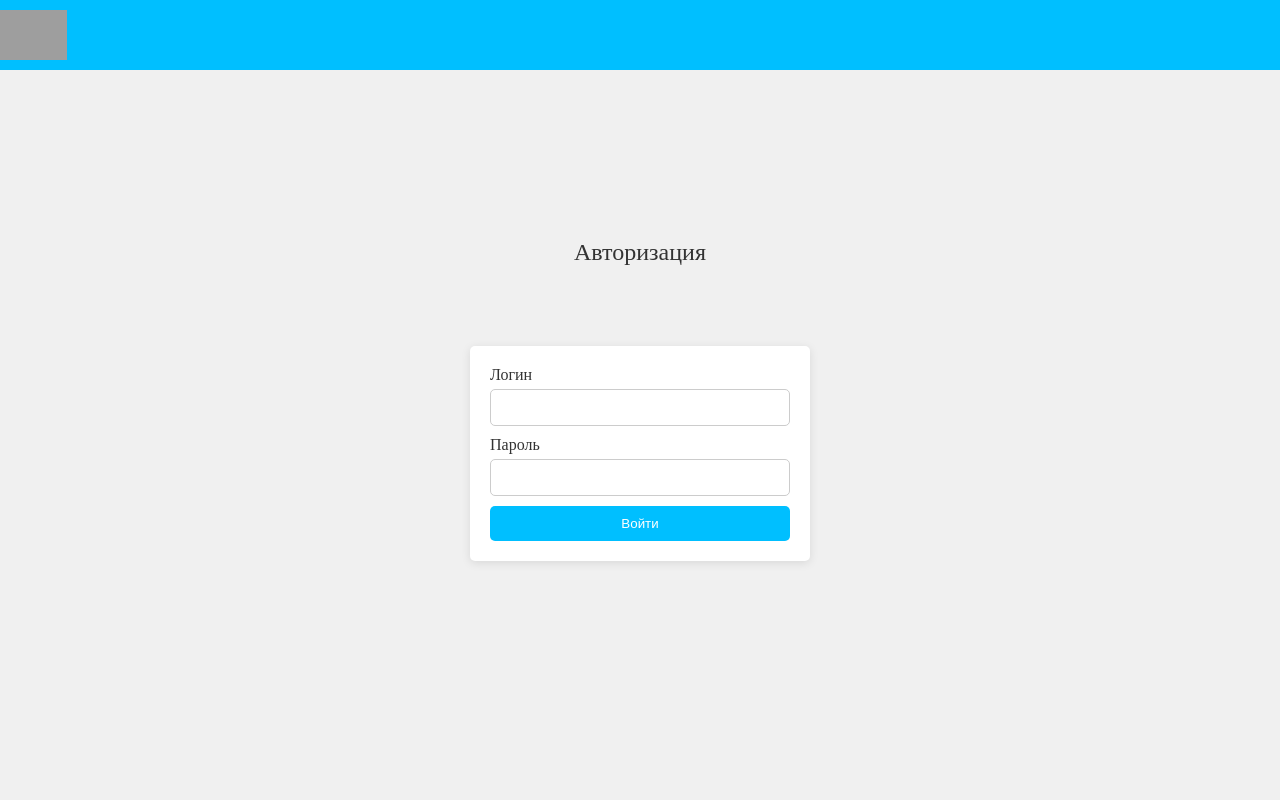
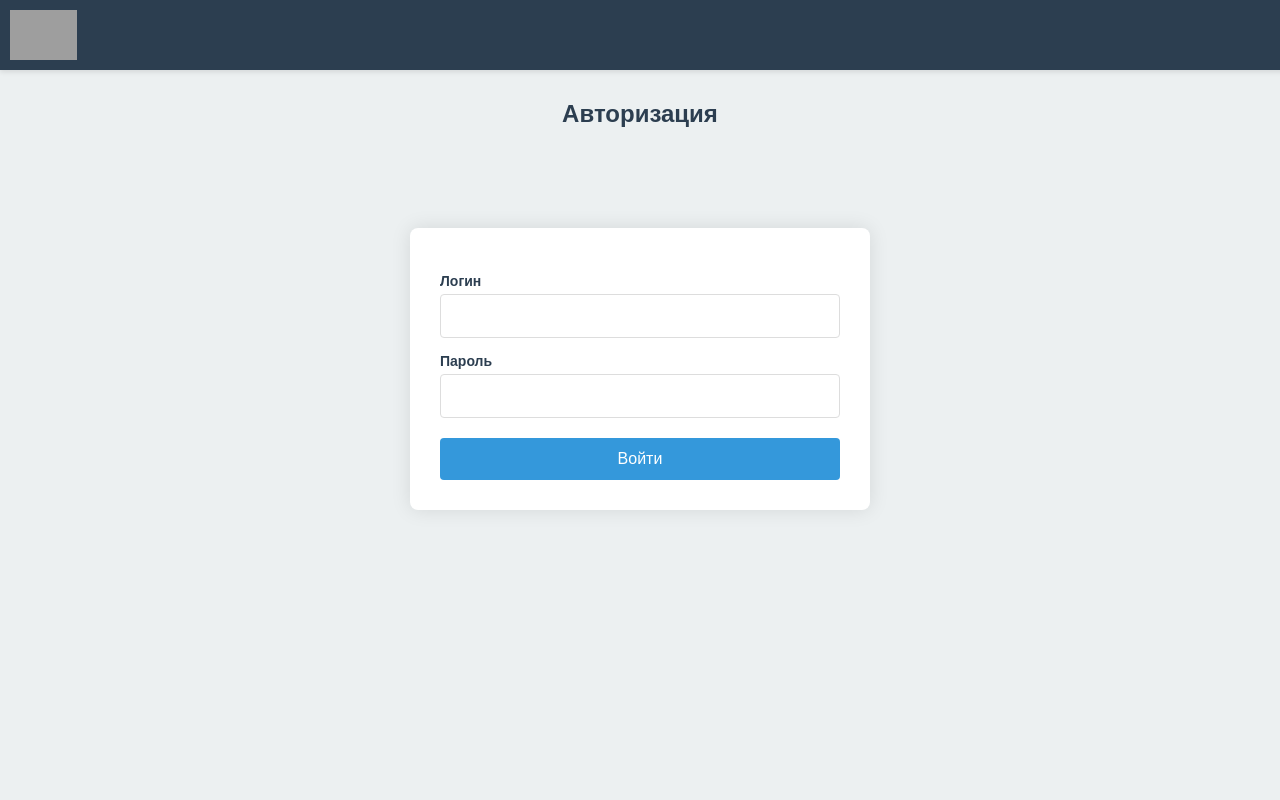
Before and after one commit to Yashinkek/trainingcenter, a Django app: page /authorization in a window 1280 px wide. Run offline with Django 5.2, Linux system fonts and the light colour scheme; grey boxes are pictures that could not be loaded.

Commit message:
authorization and print

```diff
--- a/TrainingCenterDjango/app_main/forms.py
+++ b/TrainingCenterDjango/app_main/forms.py
@@ -15,6 +15,9 @@ class authorization_form(ModelForm):
     class Meta:
         model = users
         fields = ["login", "password"]
+        widgets = {
+            'password': forms.PasswordInput(),
+        }
 
 class registration_groups_form(ModelForm):
     class Meta:
--- a/TrainingCenterDjango/app_main/templates/app_main/authorization.html
+++ b/TrainingCenterDjango/app_main/templates/app_main/authorization.html
@@ -5,75 +5,148 @@
     <meta charset="UTF-8">
     <title>Авторизация</title>
        <style>
-        body {
-            margin: 0; /* Убираем отступы по умолчанию */
-            display: flex; /* Используем flex для центрирования содержимого */
-            flex-direction: column; /* Располагаем элементы по вертикали */
-            justify-content: center; /* Центрируем по вертикали */
-            align-items: center; /* Центрируем по горизонтали */
-            height: 100vh; /* Высота на весь экран */
-            background-color: #f0f0f0; /* Фоновый цвет страницы */
+    /* Общие стили */
+    html, body {
+        margin: 0;
+        padding: 0;
+        width: 100%;
+        height: 100%;
+        overflow-x: hidden;
+        font-family: Arial, sans-serif;
+        background-color: var(--light-gray);
     }
+
+    :root {
+        --primary-color: #2c3e50;
+        --secondary-color: #3498db;
+        --accent-color: #e74c3c;
+        --success-color: #27ae60;
+        --warning-color: #f39c12;
+        --light-gray: #ecf0f1;
+        --dark-gray: #7f8c8d;
+        --white: #ffffff;
+    }
+
     .header {
-            background-color: #00BFFF; /* Лазурный цвет */
-            width: 100%; /* Ширина 100% */
-            display: flex; /* Используем flex для выравнивания элементов */
-            align-items: center; /* Центрируем по вертикали */
-            padding: 10px; /* Добавляем немного внутреннего отступа */
-            position: absolute; /* Фиксируем заголовок в верхней части страницы */
-            top: 0; /* Прикрепляем к верхней части */
+        width: 100%;
+        display: flex;
+        align-items: center;
+        padding: 10px;
+        position: fixed;
+        top: 0;
+        z-index: 1000;
+        background-color: var(--primary-color);
+        box-shadow: 0 2px 5px rgba(0,0,0,0.1);
     }
+
     .header img {
-            max-height: 50px; /* Ограничиваем высоту изображения */
-            margin-right: 10px; /* Отступ справа от изображения */
+        max-height: 50px;
+        margin-right: 10px;
     }
+
     .header a {
-            text-decoration: none; /* Убираем подчеркивание */
-            color: white; /* Цвет текста */
-            padding: 10px 20px; /* Внутренние отступы для кнопок */
-            border-radius: 5px; /* Закругленные углы для кнопок */
-            transition: background-color 0.3s; /* Плавный переход цвета фона */
-            margin-left: 10px; /* Отступ между ссылками */
+        text-decoration: none;
+        transition: background-color 0.3s;
+        margin-left: 30px;
+        color: var(--white);
+        background-color: var(--secondary-color);
+        border-radius: 4px;
+        padding: 8px 15px;
     }
+
     .header a:hover {
-            background-color: #0099CC; /* Цвет ссылки при наведении */
+        background-color: #2980b9;
     }
+
+    .header a.select {
+        color: var(--white);
+        background-color: var(--warning-color);
+    }
+
+    .header a.select:hover {
+        background-color: #e67e22;
+    }
+
+    /* Стили для формы */
     .login-form {
-            background-color: white; /* Фоновый цвет формы */
-            padding: 20px; /* Внутренние отступы формы */
-            border-radius: 5px; /* Закругленные углы формы */
-            box-shadow: 0 2px 10px rgba(0, 0, 0, 0.1); /* Тень для формы */
-            margin-top: 60px; /* Отступ сверху для формы, чтобы отделить от заголовка */
-            width: 300px; /* Ширина формы */
+        max-width: 400px;
+        width: 100%;
+        margin: 120px auto 0;
+        padding: 30px;
+        background: var(--white);
+        border-radius: 8px;
+        box-shadow: 0 0 20px rgba(0, 0, 0, 0.1);
     }
+
+    .form-title {
+        text-align: center;
+        font-size: 24px;
+        font-weight: bold;
+        color: var(--primary-color);
+        margin-top: 100px;
+        margin-bottom: -20px;
+    }
+
     .login-form label {
-            margin-bottom: 5px; /* Отступ снизу для меток */
-            display: block; /* Делаем метки блочными элементами для переноса на новую строку */
-            color: #333; /* Цвет текста меток */
+        display: block;
+        margin: 15px 0 5px;
+        color: var(--primary-color);
+        font-size: 14px;
+        font-weight: bold;
     }
+
     .login-form input {
-            margin-bottom: 10px; /* Отступ между полями ввода */
-            padding: 10px; /* Внутренние отступы в полях ввода */
-            width: calc(100% - 22px); /* Ширина полей ввода на всю ширину формы с учетом отступов */
-            border: 1px solid #ccc; /* Граница полей ввода */
-            border-radius: 5px; /* Закругленные углы полей ввода */
+        width: 100%;
+        padding: 12px 15px;
+        border: 1px solid #ddd;
+        border-radius: 4px;
+        font-size: 16px;
+        transition: border 0.3s;
+        box-sizing: border-box;
     }
+
+    .login-form input:focus {
+        border-color: var(--secondary-color);
+        outline: none;
+        box-shadow: 0 0 5px rgba(52, 152, 219, 0.5);
+    }
+
     .login-form button {
-            padding: 10px; /* Внутренние отступы кнопки */
-            width: 100%; /* Ширина кнопки на всю ширину формы */
-            background-color: #00BFFF; /* Цвет кнопки */
-            color: white; /* Цвет текста кнопки */
-            border: none; /* Убираем границу кнопки */
-            border-radius: 5px; /* Закругленные углы кнопки */
-            cursor: pointer; /* Курсор при наведении на кнопку */
+        width: 100%;
+        padding: 12px;
+        margin-top: 20px;
+        background-color: var(--secondary-color);
+        color: white;
+        border: none;
+        border-radius: 4px;
+        font-size: 16px;
+        cursor: pointer;
+        transition: background-color 0.3s;
     }
+
     .login-form button:hover {
-            background-color: #0099CC; /* Цвет кнопки при наведении */
+        background-color: #2980b9;
     }
+
+    /* Стили для сообщений об ошибках */
+    .errorlist {
+        color: var(--accent-color);
+        margin: 0;
+        padding: 0;
+        list-style: none;
+        font-size: 14px;
+    }
+
+    /* Адаптивность */
+    @media (max-width: 480px) {
+        .login-form {
+            margin: 100px 15px 0;
+            padding: 20px;
+        }
+
         .form-title {
-            font-size: 24px; /* Размер шрифта заголовка */
-            margin-bottom: 20px; /* Отступ снизу для заголовка */
-            color: #333; /* Цвет текста заголовка */
+            margin-top: 80px;
+        }
     }
 </style>
 </head>
@@ -90,6 +163,11 @@
     {{ form.login }}
     <label>Пароль</label>
     {{ form.password }}
+    {% if error_message %}
+    <div class="error-message" style="color: var(--accent-color); margin-top: 10px;">
+        {{ error_message }}
+    </div>
+    {% endif %}
     <br>
     <button type="submit">Войти</button>
 </form>
--- a/TrainingCenterDjango/app_main/templates/app_main/print.html
+++ b/TrainingCenterDjango/app_main/templates/app_main/print.html
@@ -463,9 +463,9 @@
         // Получаем выбранный шаблон
         var selectedTemplate = $('input[name="template"]:checked').val();
 
-            // Открываем новое окно для печати с передачей выбранных ID и шаблона
-            var printUrl = '/print/students/?ids=' + selectedIds.join(',') + '&template=' + selectedTemplate;
-            window.open(printUrl, '_blank');
+        // Используем правильный URL из вашего urlpatterns
+        var printUrl = '/export-student-to-pdf/?ids=' + selectedIds.join(',') + '&template=' + selectedTemplate;
+        window.location.href = printUrl;
     });
 
     // Обработка выделения всех чекбоксов
--- a/TrainingCenterDjango/app_main/urls.py
+++ b/TrainingCenterDjango/app_main/urls.py
@@ -15,6 +15,8 @@ urlpatterns = [
     path('add_group/', views.add_group, name='add_group'),
     path('monitoring', views.monitoring, name='monitoring'),
     path('print', views.print, name='print'),
+path('export-student-to-pdf/', views.export_student_to_pdf, name='export_student_to_pdf'),
+path('print/students/', views.export_student_to_pdf, name='print_students'),
     path('registration_students', views.registration_students, name='registration_students'),
     path('delete_student/', views.delete_student, name='delete_student'),
     path('edit_student/', views.edit_student, name='edit_student'),
@@ -23,5 +25,5 @@ urlpatterns = [
     path('delete_organization/', views.delete_organization, name='delete_organization'),
     path('edit_organization/', views.edit_organization, name='edit_organization'),
     path('add_organization/', views.add_organization, name='add_organization'),
-    path('registration', views.registration, name='registration')
+    path('registration', views.registration, name='registration'),
 ]
--- a/TrainingCenterDjango/app_main/views.py
+++ b/TrainingCenterDjango/app_main/views.py
@@ -1,11 +1,17 @@
-from django.shortcuts import render
+from django.shortcuts import render, redirect
 from .models import students, groups, organizations, users, logs, group_composition
 #from .forms import create_groups_form, authorization_form, views_students_form, delete_groups_form
 from .services import create_group_service, authorizationservice, add_students_group_services, delete_group_service
 from . import forms
 from django.core.paginator import Paginator
-from django.http import JsonResponse
+from django.http import JsonResponse, HttpResponse
 from django.views.decorators.http import require_POST
+import base64
+import requests
+import time
+from datetime import datetime, timedelta
+from io import BytesIO
+
 def index(request):
     g = groups.objects.all()
     return render(request, 'app_main/index.html', {'groups': g})
@@ -25,15 +31,21 @@ def create_group(request):
     }
     return render(request, 'app_main/create_group.html', context)
 
+
 def authorization(request):
-    response = ""
+    error_message = None
+
     if request.method == 'POST':
-        response = authorizationservice(request)
+        result = authorizationservice(request)
+        if result:  # Если вернулся redirect (успешная авторизация)
+            return result
+        else:  # Если вернулось None (неудачная авторизация)
+            error_message = "Неверный логин или пароль"
+
     form = forms.authorization_form()
-
     context = {
-        'form' : form,
-        'response' : response
+        'form': form,
+        'error_message': error_message
     }
     return render(request, 'app_main/authorization.html', context)
 
@@ -371,7 +383,7 @@ def monitoring(request):
 def print(request):
     students_list = students.objects.all()
 
-    # Фильтрация
+    # Фильтрация (ваш существующий код)
     student_id = request.GET.get('student_id')
     first_name = request.GET.get('first_name')
     last_name = request.GET.get('last_name')
@@ -421,3 +433,170 @@ def print(request):
     return render(request, 'app_main/print.html', {
         'students': page_obj,
     })
+
+
+def export_student_to_pdf(request):
+    # Конфигурационные параметры API
+    API_KEY = "dfkqhzo1uy8eamtsj55qudysi8yxogb84trgrxrer9fjrf33qd9y"
+    SUBSCRIPTION_ID = "685d380a184adf238ca03775"
+
+    # Получаем параметры из запроса
+    student_ids = request.GET.get('ids', '').split(',')
+    template_name = request.GET.get('template', 'certificate_a1')
+
+    # Определяем какой шаблон использовать
+    TEMPLATE_NAME = {
+        'certificate_a1': 'certificate_A1.frx',
+        'journal': 'journal_template.frx',
+        'expulsion_protocol': 'protocol_template.frx',
+        'certificate': 'certificate_template.frx',
+        'contract': 'contract_template.frx'
+    }.get(template_name, 'certificate_A1.frx')
+
+    # Фильтруем пустые ID
+    student_ids = [sid for sid in student_ids if sid]
+    if not student_ids:
+        return JsonResponse({"error": "Не выбраны студенты для печати"}, status=400)
+
+    # Получаем данные студентов из базы
+    from .models import students
+    students_to_print = students.objects.filter(id__in=student_ids)
+    if not students_to_print.exists():
+        return JsonResponse({"error": "Студенты не найдены"}, status=404)
+
+    # Подготовка заголовков для API
+    auth_string = f"apikey:{API_KEY}"
+    base64_auth = base64.b64encode(auth_string.encode('utf-8')).decode('utf-8')
+    headers = {
+        "accept": "application/json",
+        "Authorization": f"Basic {base64_auth}",
+        "Content-Type": "application/json"
+    }
+
+    try:
+        # 1. Получаем корневую папку шаблонов
+        root_response = requests.get(
+            "https://облако.моиотчеты.рф/api/rp/v1/Templates/Root",
+            params={"subscriptionId": SUBSCRIPTION_ID},
+            headers=headers
+        )
+        root_response.raise_for_status()
+        root_folder = root_response.json()
+        root_folder_id = root_folder['id']
+
+        # 2. Получаем список шаблонов в корневой папке
+        templates_response = requests.get(
+            f"https://облако.моиотчеты.рф/api/rp/v1/Templates/Folder/{root_folder_id}/ListFiles",
+            headers=headers
+        )
+        templates_response.raise_for_status()
+        templates = templates_response.json()
+
+        # 3. Находим нужный шаблон (обработка разных форматов ответа)
+        templates_list = []
+        if isinstance(templates, dict):
+            possible_list_keys = ['files', 'items', 'templates', 'data']
+            for key in possible_list_keys:
+                if key in templates and isinstance(templates[key], list):
+                    templates_list = templates[key]
+                    break
+            if not templates_list:
+                templates_list = [templates]
+        else:
+            templates_list = templates
+
+        template = None
+        for item in templates_list:
+            if isinstance(item, dict) and str(item.get('name', '')).lower() == TEMPLATE_NAME.lower():
+                template = item
+                break
+
+        if not template:
+            return JsonResponse({
+                "error": f"Шаблон {TEMPLATE_NAME} не найден",
+            }, status=404)
+
+        template_id = template['id']
+
+        # Если один студент - возвращаем PDF напрямую
+        if len(student_ids) == 1:
+            student = students_to_print.first()
+            today = datetime.now().strftime("%d.%m.%Y")
+            overdue_date = (datetime.now() + timedelta(days=365 * 10)).strftime("%d.%m.%Y")
+
+            export_data = {
+                "fileName": f"{template_name}_{student.id}.pdf",
+                "format": "Pdf",
+                "locale": "ru-RU",
+                "reportParameters": {
+                    "first_name": student.first_name or "",
+                    "last_name": student.last_name or "",
+                    "surname": student.surname or "",
+                    "date_of_birth": student.date_of_birth.strftime("%d.%m.%Y") if student.date_of_birth else "",
+                    "address_birth": student.address_birth or "",
+                    "today": today,
+                    "overdue": overdue_date,
+                }
+            }
+
+            export_response = requests.post(
+                f"https://облако.моиотчеты.рф/api/rp/v1/Templates/File/{template_id}/Export",
+                json=export_data,
+                headers=headers
+            )
+            export_response.raise_for_status()
+            export_id = export_response.json()['id']
+
+            # Ожидаем завершения экспорта
+            max_attempts = 10
+            for attempt in range(max_attempts):
+                status_response = requests.get(
+                    f"https://облако.моиотчеты.рф/api/rp/v1/Exports/File/{export_id}",
+                    headers=headers
+                )
+                status_response.raise_for_status()
+                status_info = status_response.json()
+
+                if status_info['status'] == 'Success':
+                    break
+                elif status_info['status'] == 'Failed':
+                    return JsonResponse({
+                        "error": "Экспорт отчета завершился с ошибкой",
+                        "details": status_info
+                    }, status=500)
+
+                time.sleep(1)
+            else:
+                return JsonResponse({
+                    "error": "Превышено время ожидания экспорта",
+                    "export_id": export_id
+                }, status=408)
+
+            # Скачиваем и возвращаем PDF
+            pdf_response = requests.get(
+                f"https://облако.моиотчеты.рф/download/e/{export_id}",
+                headers={"Authorization": f"Basic {base64_auth}"}
+            )
+            pdf_response.raise_for_status()
+
+            response = HttpResponse(pdf_response.content, content_type='application/pdf')
+            response['Content-Disposition'] = f'attachment; filename="{template_name}_{student.id}.pdf"'
+            return response
+
+    except requests.exceptions.RequestException as e:
+        error_details = {"text": str(e)}
+        if hasattr(e, 'response'):
+            try:
+                error_details = e.response.json()
+            except:
+                error_details = {"text": e.response.text}
+
+        return JsonResponse({
+            "error": "Ошибка при работе с API МоиОтчеты",
+            "details": error_details
+        }, status=500)
+    except Exception as e:
+        return JsonResponse({
+            "error": "Внутренняя ошибка сервера",
+            "details": str(e)
+        }, status=500)
```
Also changed, not shown: TrainingCenterDjango/app_main/models.py (+6 -4 lines), TrainingCenterDjango/app_main/services.py (+10 -7 lines), 1 other file. Lines whose indentation alone changed are shown as unchanged.
